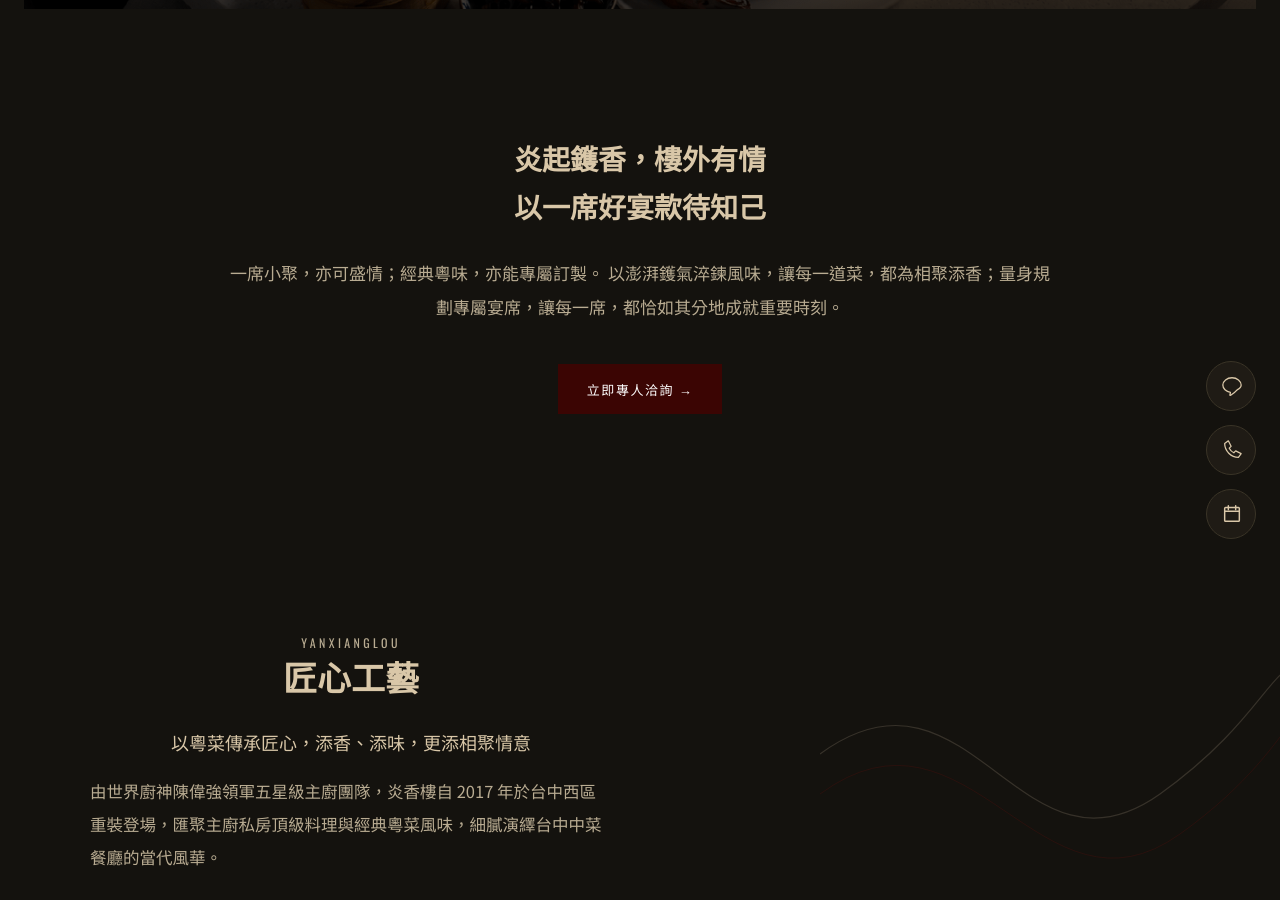
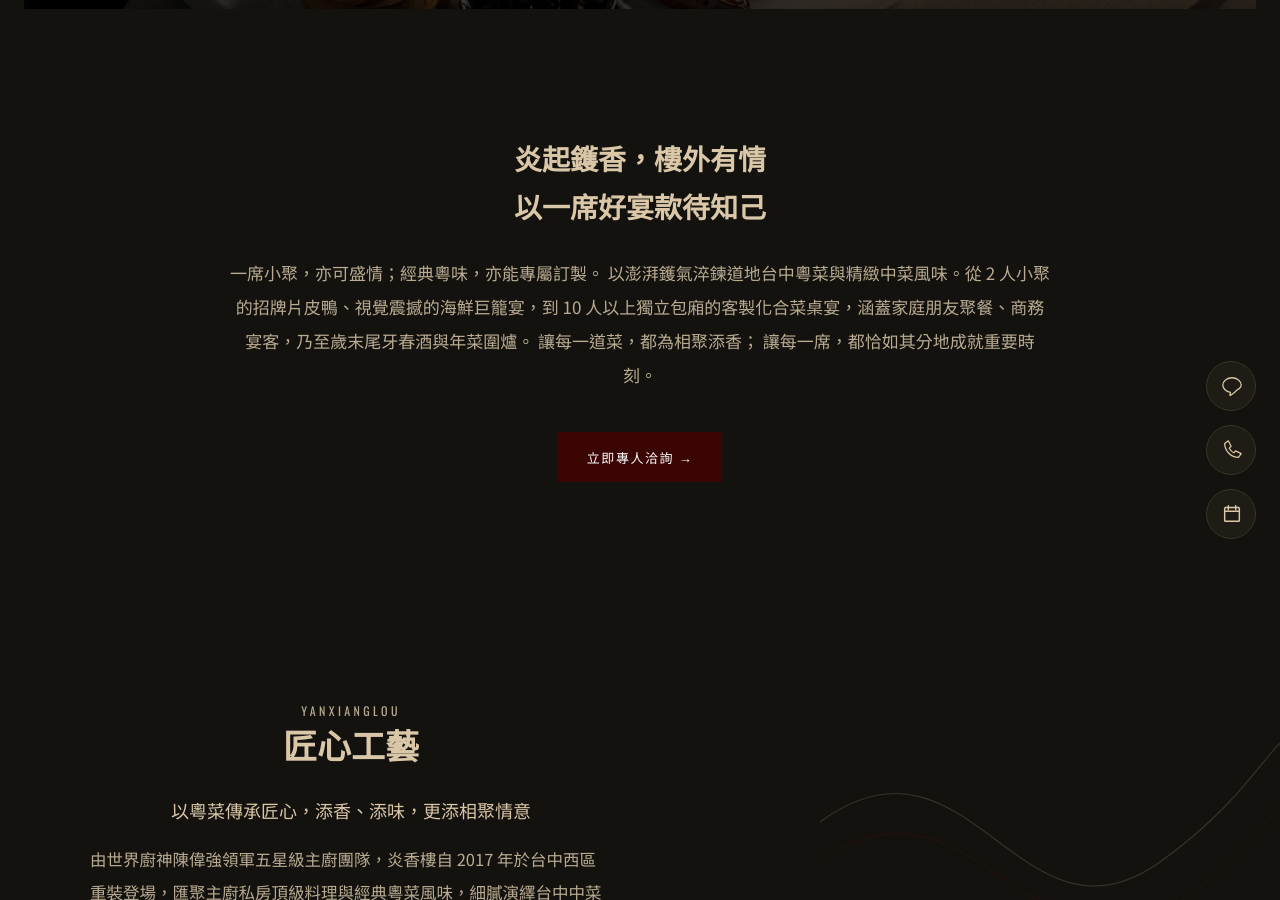
Before and after one commit to yanxianglou/yanxianglou.github.io, a Jekyll site: the page built from index.html, in a window 1280 px wide and 900 px high, scrolled down 635 px. Built offline with Jekyll 4.4.1, drawn with Linux system fonts in a browser that asks for light colours.

Commit message:
Update 導覽頁設定 “site_settings”

```diff
--- a/_data/site-settings.yml
+++ b/_data/site-settings.yml
@@ -33,9 +33,16 @@ nav_story:
 statement:
   heading_line1: 炎起鑊香，樓外有情
   heading_line2: 以一席好宴款待知己
-  body: |-
+  body: >-
     一席小聚，亦可盛情；經典粵味，亦能專屬訂製。
-    以澎湃鑊氣淬鍊風味，讓每一道菜，都為相聚添香；量身規劃專屬宴席，讓每一席，都恰如其分地成就重要時刻。
+
+
+    以澎湃鑊氣淬鍊道地台中粵菜與精緻中菜風味。從 2 人小聚的招牌片皮鴨、視覺震撼的海鮮巨籠宴，到 10 人以上獨立包廂的客製化合菜桌宴，涵蓋家庭朋友聚餐、商務宴客，乃至歲末尾牙春酒與年菜圍爐。
+
+
+    讓每一道菜，都為相聚添香；
+
+    讓每一席，都恰如其分地成就重要時刻。
   cta_text: 立即專人洽詢
   cta_link: https://page.line.me/mew1122i?oat_content=url&openQrModal=true
 faq:
```
